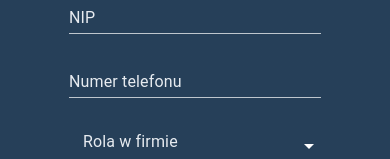
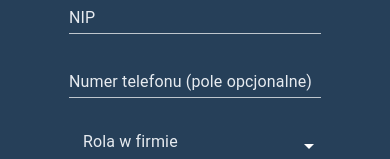
Before and after one commit to Gromzi/registration-module, a React (Vite) app: page / in a window 390 px wide. Shown: the part 447-606 px from the top of the page. Built offline with nearby package versions, Linux system fonts and the light colour scheme.

Commit message:
Change phone number field placeholder

```diff
--- a/src/components/RegisterCard.tsx
+++ b/src/components/RegisterCard.tsx
@@ -185,7 +185,7 @@ const RegisterCard = () => {
 
           <TextField
             type="tel"
-            label="Numer telefonu"
+            label="Numer telefonu (pole opcjonalne)"
             variant="standard"
             sx={{ m: 1 }}
             color={errors.tel?.message ? 'error' : 'info'}
```
